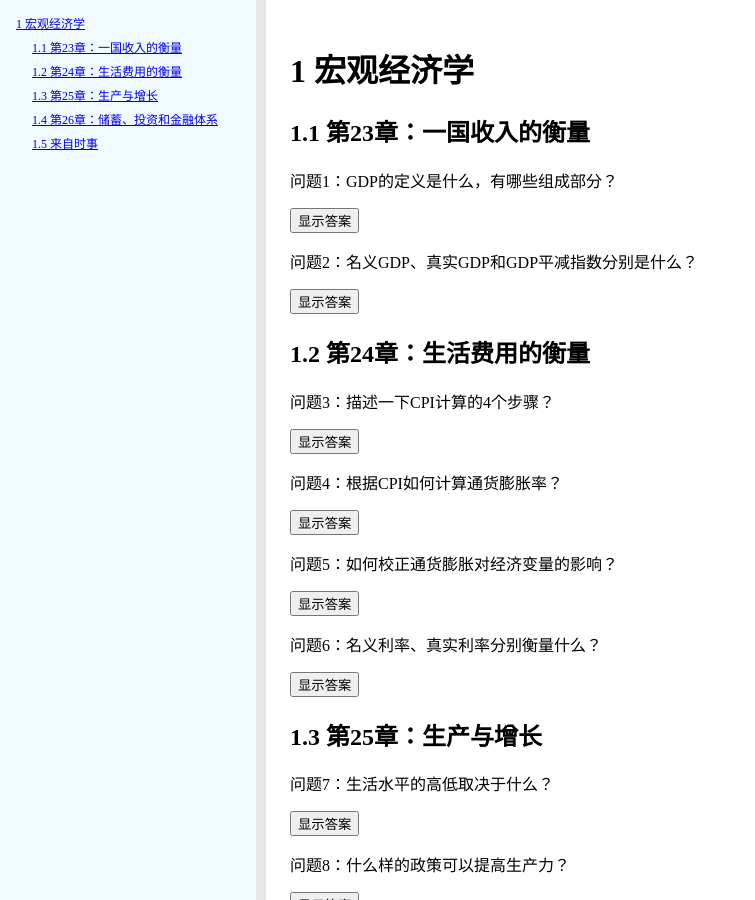
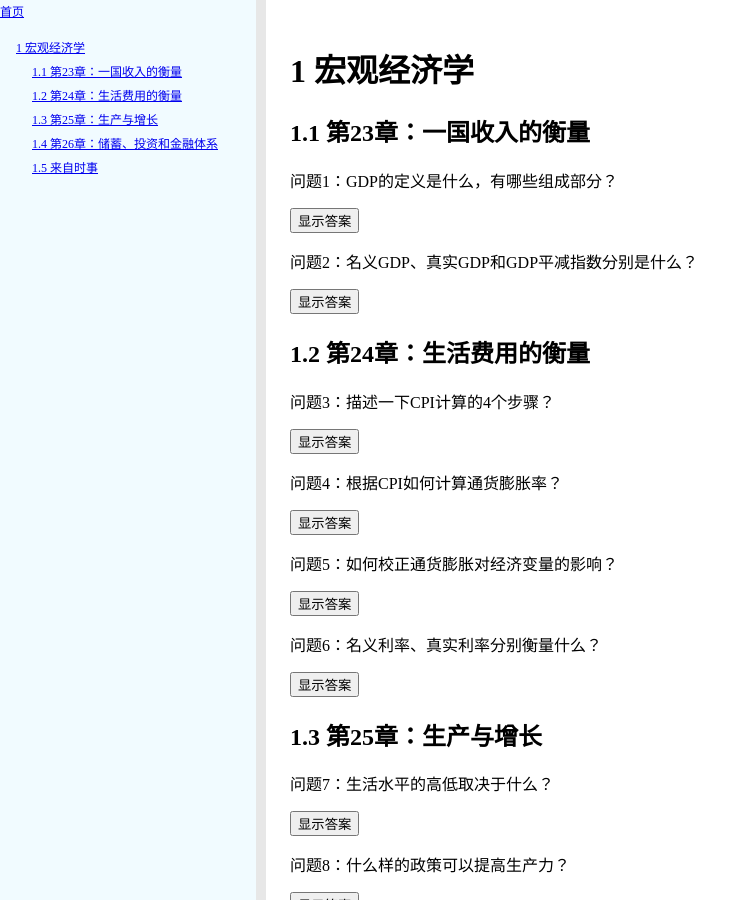
Before and after one commit to cyclonezhao/cyclonezhaonotes, a Jekyll site: the page built from _posts/2022-02-21-宏观经济学.md, in a window 1280 px wide and 900 px high. Shown: the whole window, without its empty margins (0-755 px from the left). Built offline with Jekyll 4.4.1, drawn with Linux system fonts in a browser that asks for light colours.

Commit message:
首页链接

```diff
--- a/_layouts/post.html
+++ b/_layouts/post.html
@@ -17,7 +17,9 @@
     <!-- 页面布局容器 -->
     <div id="siteWrapper">
       <div id="showContent">目录</div>
-      <aside id="mainNavigation"></aside>
+      <aside id="mainNavigation">
+        <div><a href="{{ site.baseurl }}">首页</a></div>
+      </aside>
       <div id="appWrapper">
         <div id="appInnerWrapper">
           <div id="bodyContent">
```
